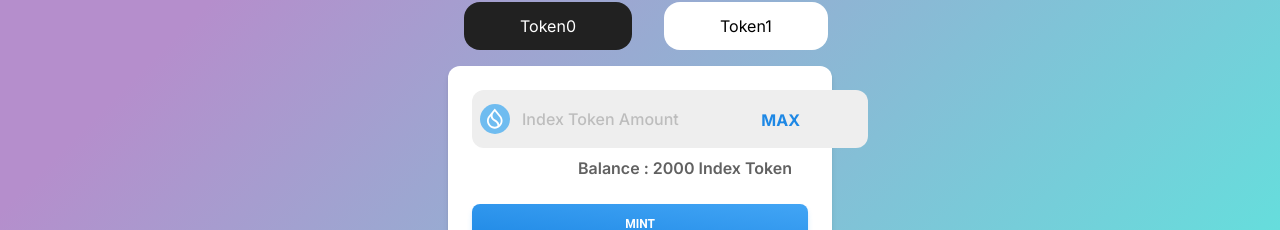
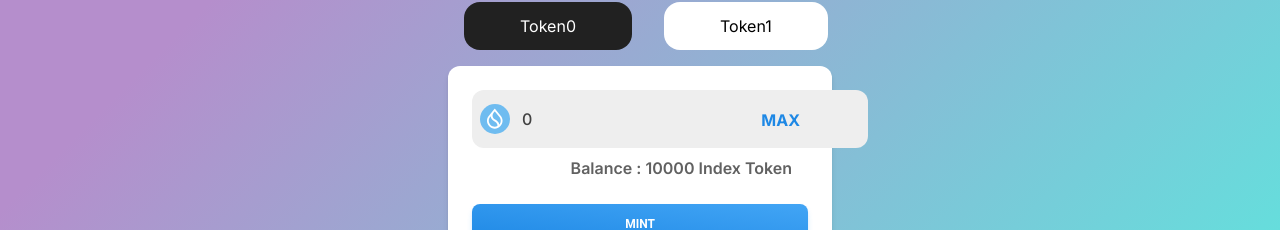
Before and after one commit to 0xAlphaDevs/index-token-protocol, a Next.js app: page /mock-tokens in a window 1280 px wide. Shown: the part 296-526 px from the top of the page. Built offline with nearby package versions, Linux system fonts and the light colour scheme.

Commit message:
chore: sync

```diff
--- a/src/app/mock-tokens/page.js
+++ b/src/app/mock-tokens/page.js
@@ -74,15 +74,15 @@ export default function AppPage() {
         </div>
         {activeTab == "stake" ? (
           <MintToken0
-            balance={intBalance}
-            amount={stakeAmount}
-            setAmount={setStakeAmount}
+          // balance={intBalance}
+          // amount={stakeAmount}
+          // setAmount={setStakeAmount}
           />
         ) : (
           <MintToken1
-            balance={stakedintBalance}
-            amount={unstakeAmount}
-            setAmount={setUnstakeAmount}
+          // balance={stakedintBalance}
+          // amount={unstakeAmount}
+          // setAmount={setUnstakeAmount}
           />
         )}
       </div>
--- a/src/components/mintToken0.js
+++ b/src/components/mintToken0.js
@@ -12,8 +12,11 @@ import Image from "next/image";
 import { TransactionModal } from "./modal";
 import { useEffect, useState } from "react";
 
-export function MintToken0({ balance, amount, setAmount }) {
+export function MintToken0({}) {
   const [showModal, setShowModal] = useState(false);
+  const [amount, setAmount] = useState(0);
+  const balance = 10000;
+
   function handleChange(e) {
     if (e.target.value > balance) {
       setAmount(balance);
@@ -21,7 +24,8 @@ export function MintToken0({ balance, amount, setAmount }) {
       setAmount(e.target.value);
     }
   }
-  function handleStake() {
+
+  function handleMint() {
     setShowModal(true);
   }
 
@@ -62,6 +66,7 @@ export function MintToken0({ balance, amount, setAmount }) {
             size="lg"
             onChange={handleChange}
             value={amount}
+            type="number"
           ></input>
           <button
             onClick={() => setAmount(balance)}
@@ -75,7 +80,7 @@ export function MintToken0({ balance, amount, setAmount }) {
         </div>
       </CardBody>
       <CardFooter className="pt-0">
-        <Button onClick={handleStake} variant="gradient" color="blue" fullWidth>
+        <Button onClick={handleMint} variant="gradient" color="blue" fullWidth>
           Mint
         </Button>
       </CardFooter>
--- a/src/components/mintToken1.js
+++ b/src/components/mintToken1.js
@@ -12,8 +12,10 @@ import Image from "next/image";
 import { TransactionModal } from "./modal";
 import { useEffect, useState } from "react";
 
-export function MintToken1({ balance, amount, setAmount }) {
+export function MintToken1({}) {
   const [showModal, setShowModal] = useState(false);
+  const [amount, setAmount] = useState(0);
+  const balance = 10000;
 
   function handleChange(e) {
     if (e.target.value > balance) {
@@ -23,7 +25,7 @@ export function MintToken1({ balance, amount, setAmount }) {
     }
   }
 
-  function handleUnstake() {
+  function handleMint() {
     setShowModal(true);
   }
 
@@ -39,6 +41,7 @@ export function MintToken1({ balance, amount, setAmount }) {
       document.removeEventListener("mousedown", handleClickOutside);
     };
   }, []);
+
   return (
     <Card className="w-96">
       {showModal && (
@@ -63,6 +66,7 @@ export function MintToken1({ balance, amount, setAmount }) {
             size="lg"
             onChange={handleChange}
             value={amount}
+            type="number"
           ></input>
           <button
             onClick={() => setAmount(balance)}
@@ -76,12 +80,7 @@ export function MintToken1({ balance, amount, setAmount }) {
         </div>
       </CardBody>
       <CardFooter className="pt-0">
-        <Button
-          onClick={handleUnstake}
-          variant="gradient"
-          color="blue"
-          fullWidth
-        >
+        <Button onClick={handleMint} variant="gradient" color="blue" fullWidth>
           Mint
         </Button>
       </CardFooter>
```
